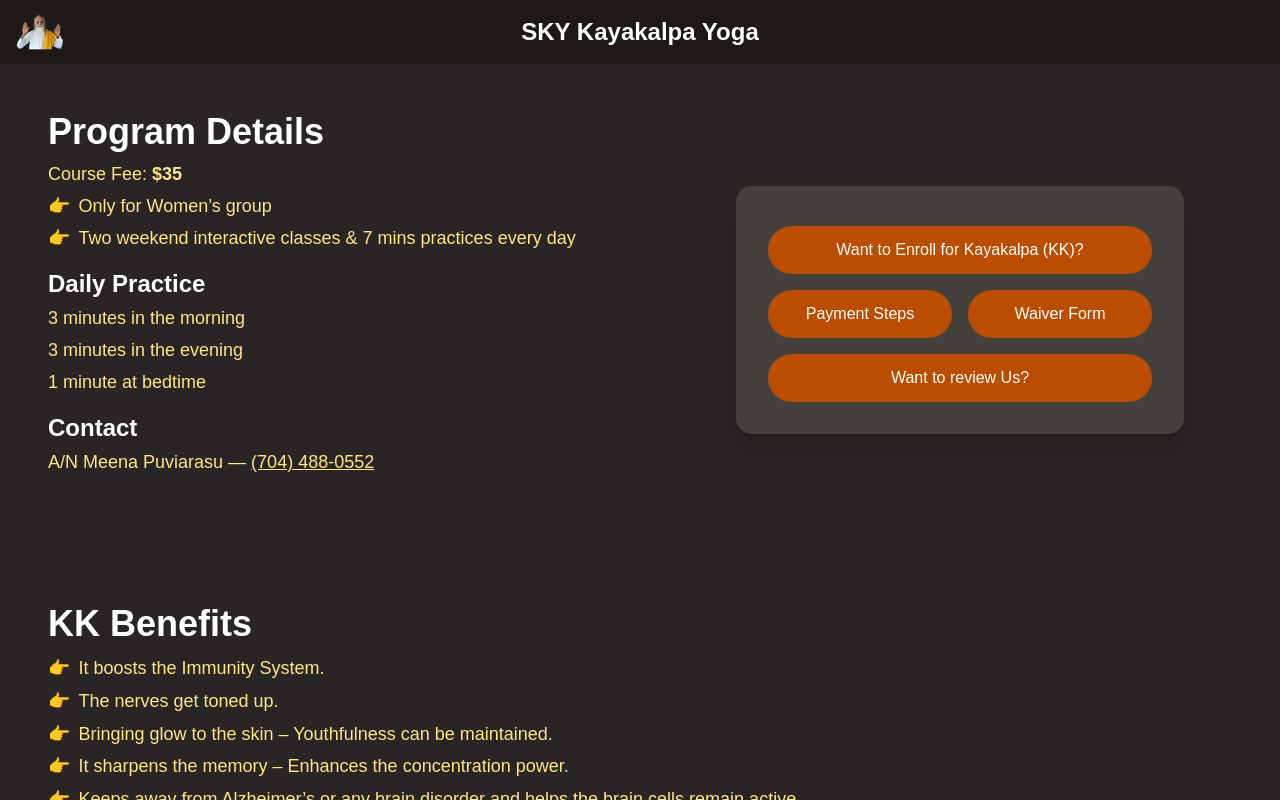
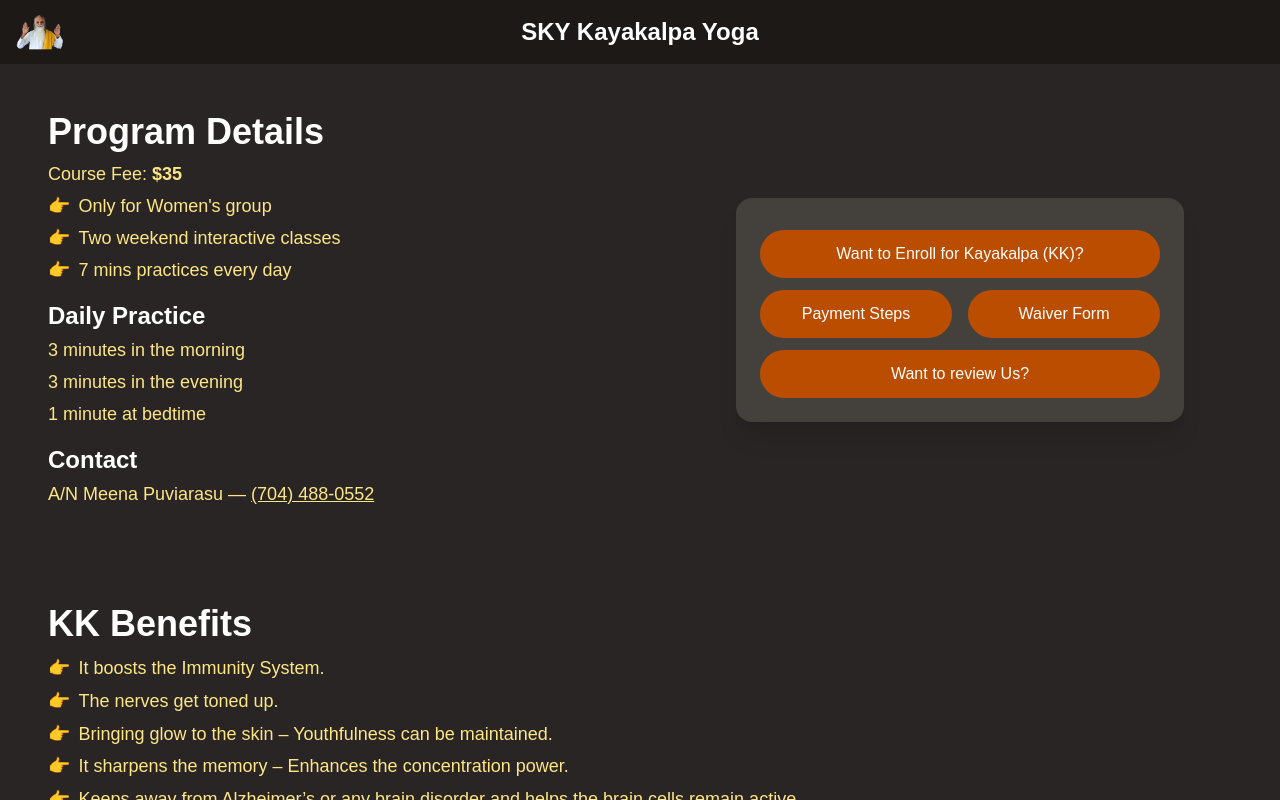
Before and after one commit to Itz-Viggy/Yoga-Registration, a Next.js app: page /kkhome in a window 1280 px wide. Built offline with nearby package versions, Linux system fonts and the light colour scheme.

Commit message:
On Call Changes

```diff
--- a/src/app/kkhome/page.tsx
+++ b/src/app/kkhome/page.tsx
@@ -54,7 +54,7 @@ export default function HomePage() {
         <div className="flex flex-col md:flex-row flex-1">
           {/* ---------- Program Details ---------- */}
           <section className="w-full md:w-1/2 bg-stone-800 p-6 md:p-12 overflow-auto">
-            <div className="mb-8 text-amber-200 space-y-1 text-base md:text-lg">
+            <div className="text-amber-200 space-y-1 text-base md:text-lg">
               {/* Moved to top */}
 
 
@@ -68,8 +68,9 @@ export default function HomePage() {
 
               <ul className="space-y-1">
                 {[
-                  "Only for Women’s group",
-                  "Two weekend interactive classes & 7 mins practices every day",
+                  "Only for Women's group",
+                  "Two weekend interactive classes",
+                  "7 mins practices every day"
                 ].map((item) => (
                   <li key={item} className="flex items-start">
                     <span className="mr-2">👉</span>
@@ -81,18 +82,18 @@ export default function HomePage() {
               <h3 className="text-2xl font-bold text-white mt-4">
                 Daily Practice
               </h3>
-              <p>3 minutes in the morning</p>
-              <p>3 minutes in the evening</p>
-              <p>1 minute at bedtime</p>
+              <p>3 minutes in the morning</p>
+              <p>3 minutes in the evening</p>
+              <p>1 minute at bedtime</p>
 
               <h3 className="text-2xl font-bold text-white mt-4">Contact</h3>
               <p>
-                A/N Meena Puviarasu —{' '}
+                A/N Meena Puviarasu —{' '}
                 <a
                   href="tel:+17044880552"
                   className="underline hover:text-white"
                 >
-                  (704) 488‑0552
+                  (704) 488‑0552
                 </a>
               </p>
 
@@ -100,8 +101,8 @@ export default function HomePage() {
           </section>
 
           {/* ---------- Welcome Modal ---------- */}
-          <section className="w-full md:w-1/2 bg-stone-800 p-6 flex items-center justify-center">
-            <div className="w-full max-w-md bg-stone-700 p-8 rounded-2xl shadow-xl text-center space-y-4">
+          <section className="w-full md:w-1/2 bg-stone-800 p-4 flex items-center justify-center">
+            <div className="w-full max-w-md bg-stone-700 p-6 rounded-2xl shadow-xl text-center space-y-3">
               <h3 className="text-2xl md:text-3xl font-bold text-white mb-2">
 
               </h3>
--- a/src/app/page.tsx
+++ b/src/app/page.tsx
@@ -50,13 +50,13 @@ export default function HomePage() {
                   <span className="font-bold">Women's Physical Exercise</span>
                 </p>
                 <p>
-                  When: <span className="font-semibold">July 15 - August 31 2025</span>
+                  When: <span className="font-semibold">(July 15 - August 31) 2025</span>
                 </p>
                 <p>
                   Where: <span className="font-semibold">Zoom</span>
                 </p>
                 <p>
-                  Time: <span className="font-semibold">Sat 8-9:15 AM EST</span>
+                  Time: <span className="font-semibold">Sat (8 - 9:15 AM) EST</span>
                 </p>
                 <button
                   onClick={handlePEClick}
@@ -78,7 +78,7 @@ export default function HomePage() {
                   Where: <span className="font-semibold">Zoom</span>
                 </p>
                 <p>
-                  Time: <span className="font-semibold">Sat 8–9:30 am EST</span>
+                  Time: <span className="font-semibold">Sat (8–9:30 AM) EST</span>
                 </p>
                 <button
                   onClick={handleKKClick}
@@ -102,7 +102,7 @@ export default function HomePage() {
                   Where: <span className="font-semibold">Zoom</span>
                 </p>
                 <p>
-                  Time: <span className="font-semibold">Sat 9:30 - 10:30 AM EST</span>
+                  Time: <span className="font-semibold">Sat (9:30 - 10:30 AM) EST</span>
                 </p>
                 <button
                   onClick={handlePEClick}
--- a/src/app/register/page.tsx
+++ b/src/app/register/page.tsx
@@ -44,7 +44,7 @@ export default function RegisterPage() {
   };
 
   const handleBack = () => {
-    router.push("/");
+    router.push("/kkhome");
   };
 
   return (
--- a/src/app/review/page.tsx
+++ b/src/app/review/page.tsx
@@ -42,7 +42,7 @@ export default function FeedbackPage() {
     }
   };
   const handleBack = () => {
-    router.push("/");
+    router.push("/kkhome");
   };
   return (
     <div className="min-h-screen flex items-center justify-center bg-stone-800 p-4">
```
